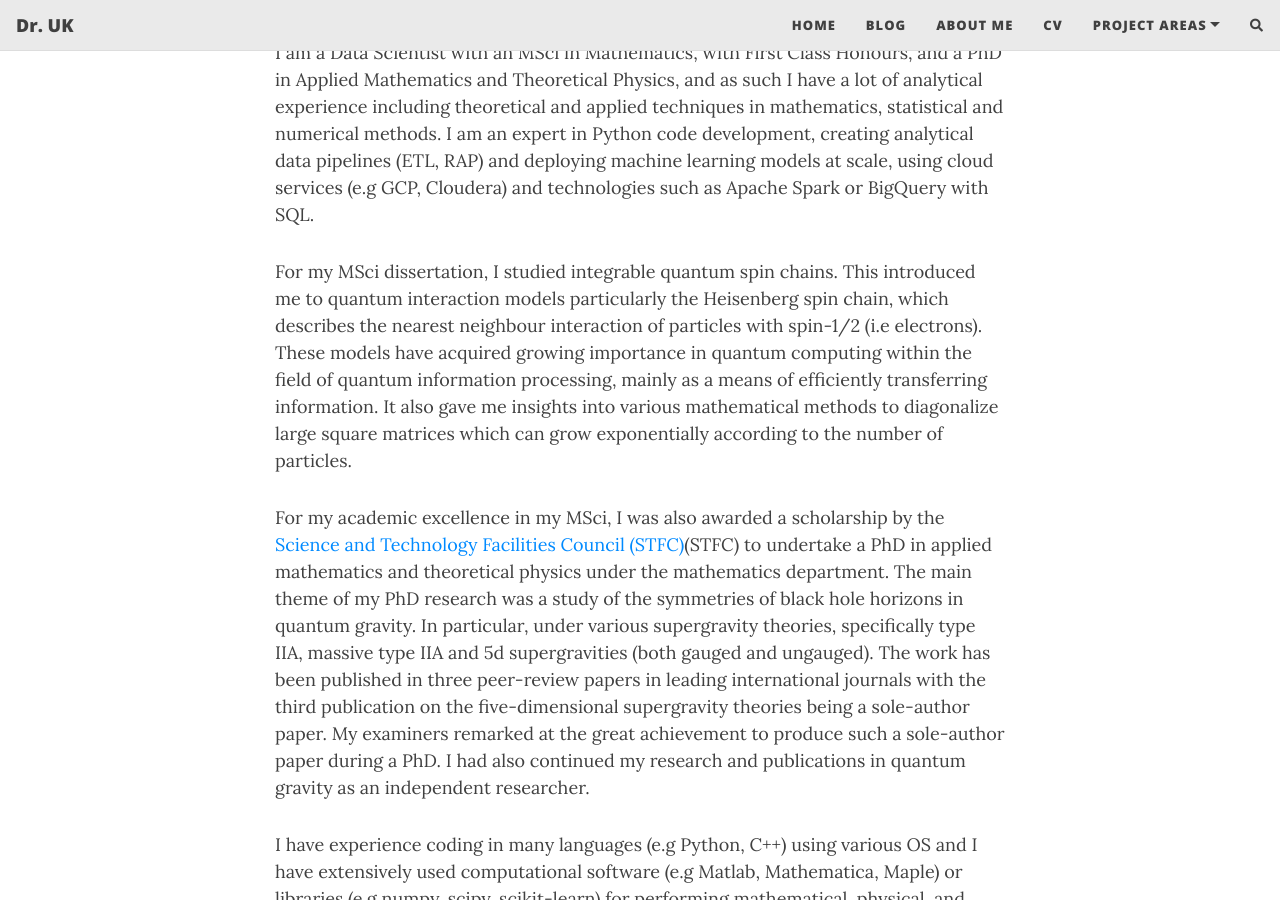
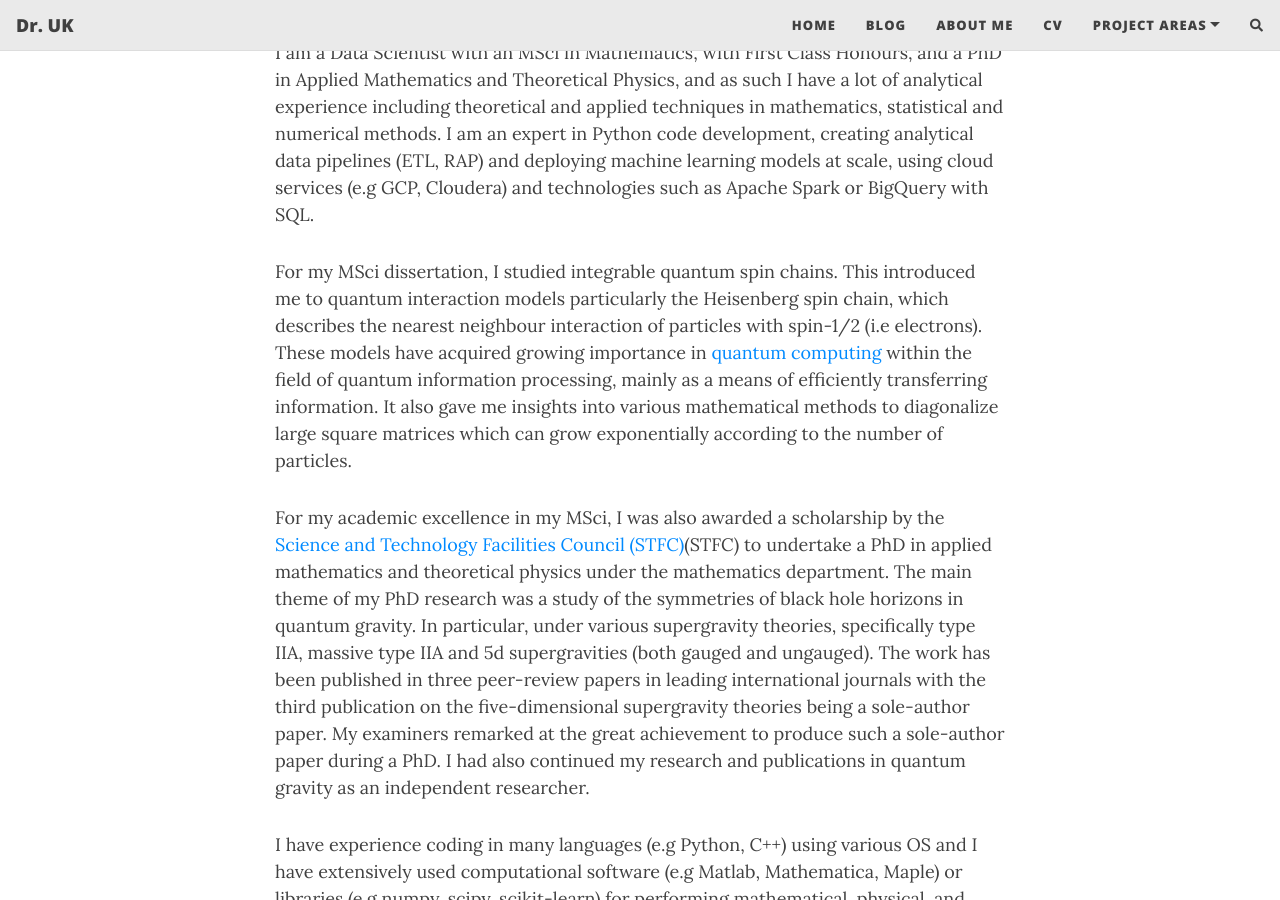
Before and after one commit to drrobotk/drrobotk.github.io, a Jekyll site: the page built from aboutme.md, in a window 1280 px wide and 900 px high, scrolled down 367 px. Built offline with Jekyll 4.4.1, drawn with Linux system fonts in a browser that asks for light colours; nearby versions of some CDN libraries; comment, search, counter and statistics services are not loaded; some of the changed lines change nothing that is shown.

Commit message:
Update cv.

```diff
--- a/aboutme.md
+++ b/aboutme.md
@@ -10,7 +10,7 @@
 
 I am a Data Scientist with an MSci in Mathematics, with First Class Honours, and a PhD in Applied Mathematics and Theoretical Physics, and as such I have a lot of analytical experience including theoretical and applied techniques in mathematics, statistical and numerical methods. I am an expert in Python code development, creating analytical data pipelines (ETL, RAP) and deploying machine learning models at scale, using cloud services (e.g GCP, Cloudera) and technologies such as Apache Spark or BigQuery with SQL.
 
-For my MSci dissertation, I studied integrable quantum spin chains. This introduced me to quantum interaction models particularly the Heisenberg spin chain, which describes the nearest neighbour interaction of particles with spin-1/2 (i.e electrons). These models have acquired growing importance in quantum computing within the field of quantum information processing, mainly as a means of efficiently transferring information. It also gave me insights into various mathematical methods to diagonalize large square matrices which can grow exponentially according to the number of particles.
+For my MSci dissertation, I studied integrable quantum spin chains. This introduced me to quantum interaction models particularly the Heisenberg spin chain, which describes the nearest neighbour interaction of particles with spin-1/2 (i.e electrons). These models have acquired growing importance in [quantum computing](https://doi.org/10.48550/arXiv.2207.09994) within the field of quantum information processing, mainly as a means of efficiently transferring information. It also gave me insights into various mathematical methods to diagonalize large square matrices which can grow exponentially according to the number of particles.
 
 For my academic excellence in my MSci, I was also awarded a scholarship by the [Science and Technology Facilities Council (STFC)](https://stfc.ukri.org/)(STFC) to undertake a PhD in applied mathematics and theoretical physics under the mathematics department. The main theme of my PhD research was a study of the symmetries of black hole horizons in quantum gravity. In particular, under various supergravity theories, specifically type IIA, massive type IIA and 5d supergravities (both gauged and ungauged). The work has been published in three peer-review papers in leading international journals with the third publication on the five-dimensional supergravity theories being a sole-author paper. My examiners remarked at the great achievement to produce such a sole-author paper during a PhD. I had also continued my research and publications in quantum gravity as an independent researcher.
 
```
